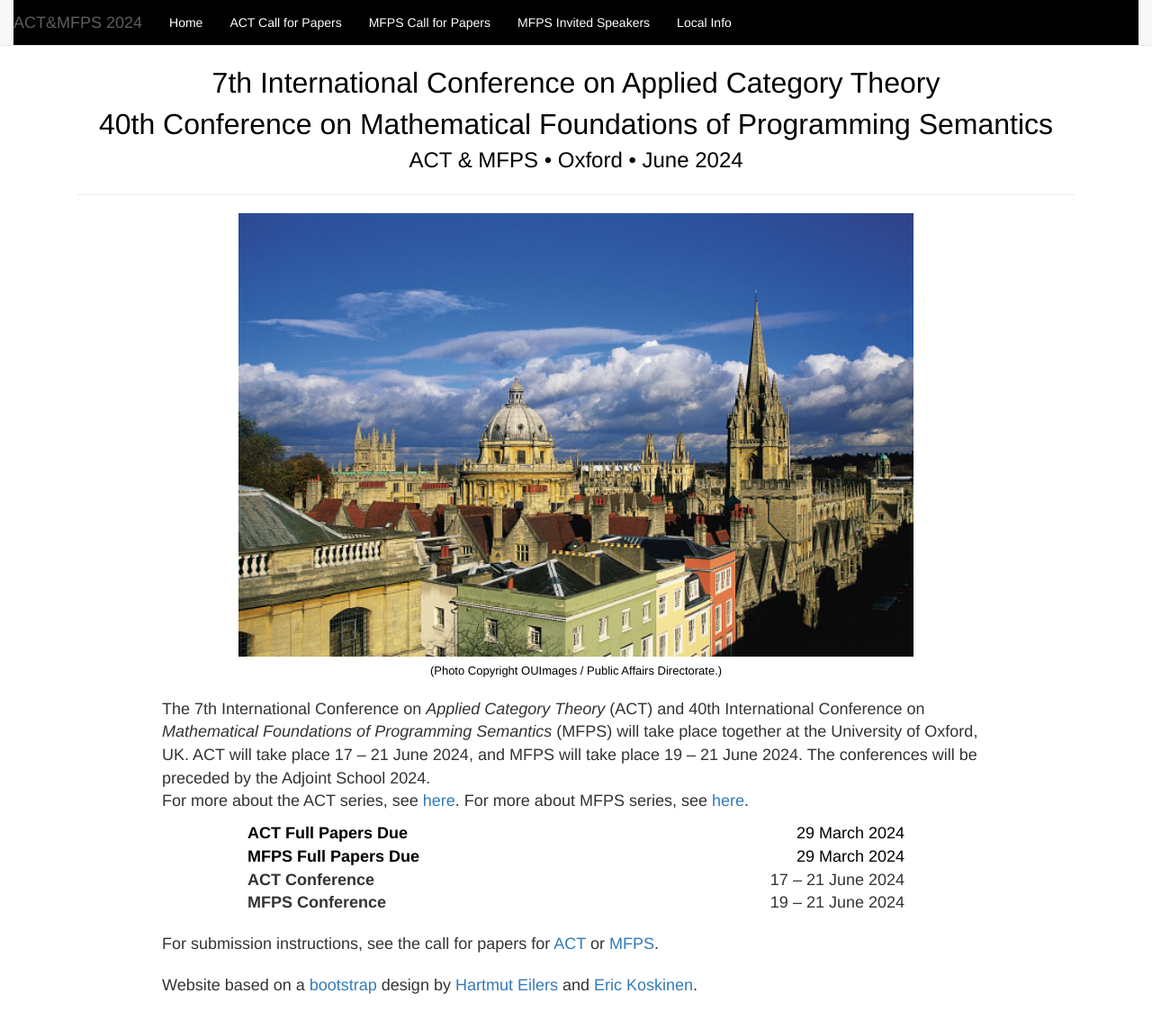
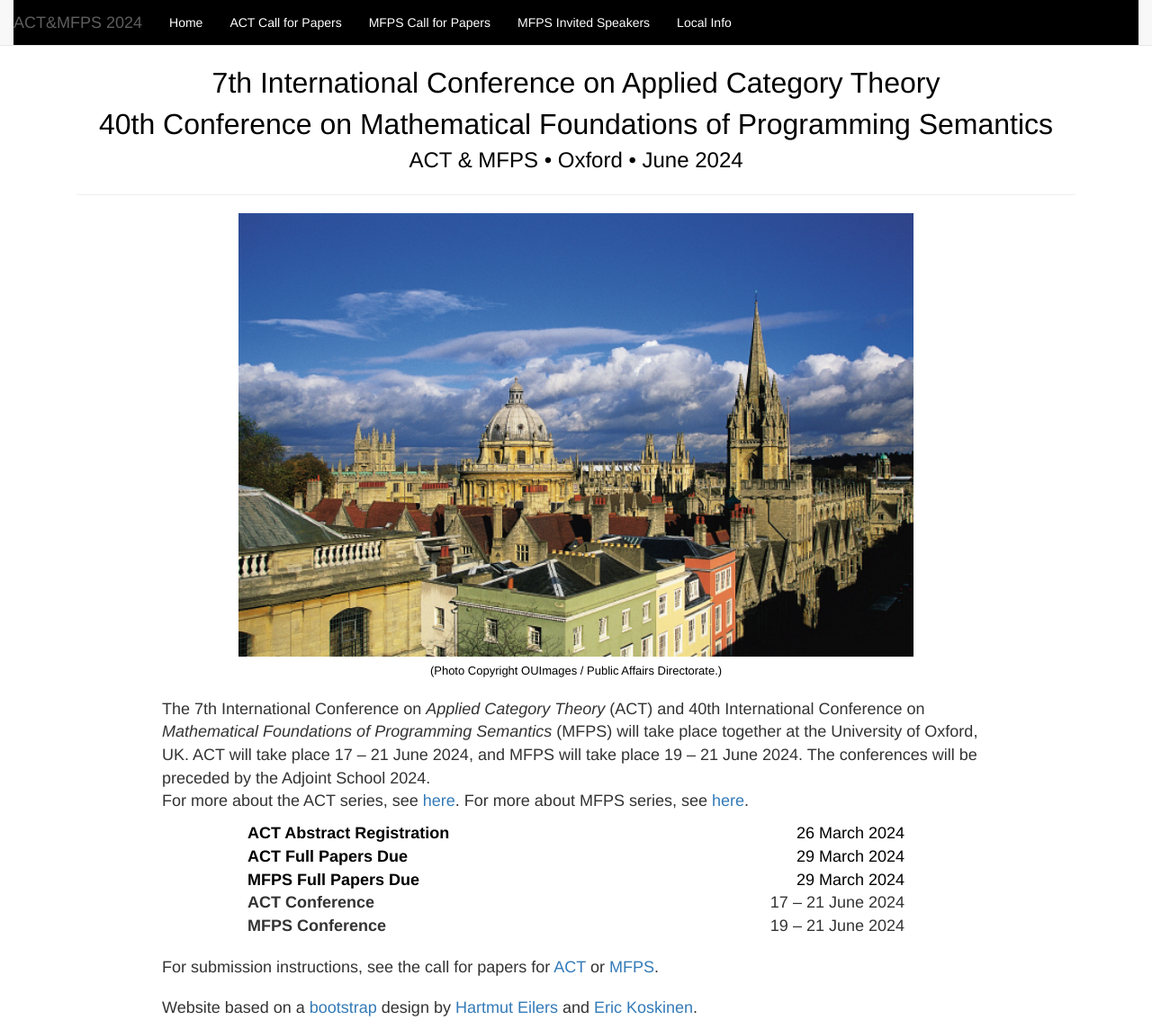
Before and after one commit to oxford24/oxford24.github.io, a Jekyll site: the page built from index.html, in a window 1280 px wide and 1144 px high. Shown: the whole window at 90% size. Built offline with Jekyll 4.4.1, drawn with Linux system fonts in a browser that asks for light colours.

Commit message:
Update index.html

```diff
--- a/index.html
+++ b/index.html
@@ -27,6 +27,10 @@ layout: actmfps
 	  <div class="col-xs-8">
             <table class="table borderless" id="deadlines-table">
               <tbody>
+        <tr>
+            <td><font color="black"><strong>ACT Abstract Registration</strong></font></td>
+            <td style="text-align:right;"><font color="black">26 March 2024</font></td>
+        </tr>
         <tr>
             <td><font color="black"><strong>ACT Full Papers  Due</strong></font></td>
             <td style="text-align:right;"><font color="black">29 March 2024</font></td>
```
